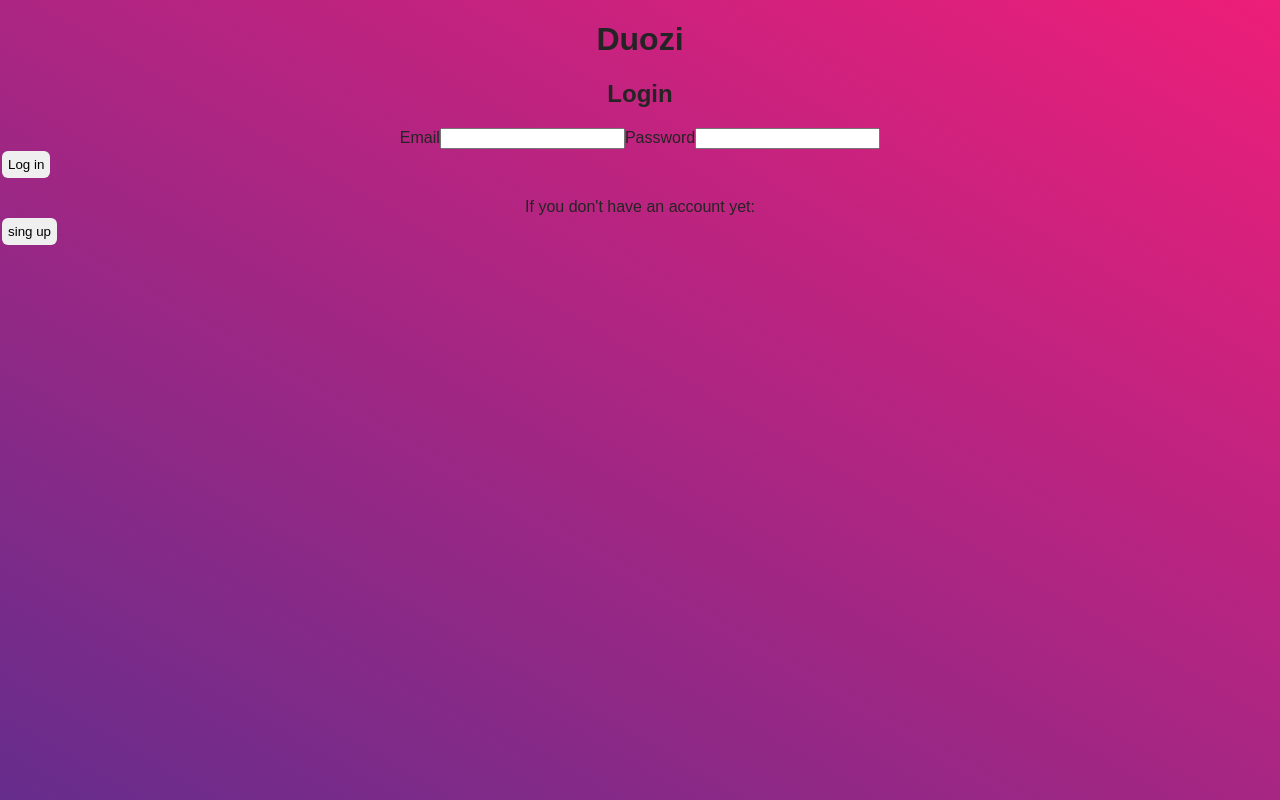
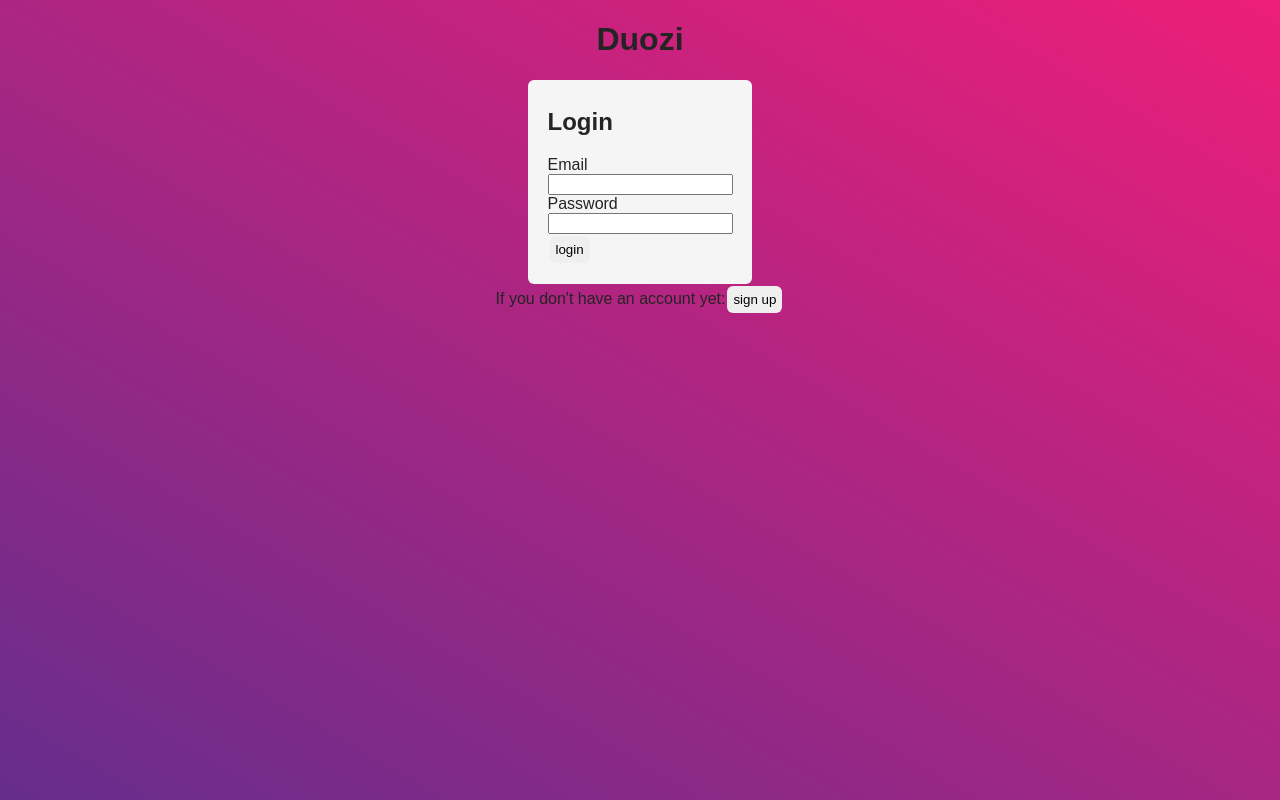
Before and after one commit to Sxubas/duozi-web, a React (Create React App) app in the folder frontend/: page / in a window 1280 px wide. Built offline with nearby package versions, Linux system fonts and the light colour scheme.

Commit message:
login.css

```diff
--- a/frontend/src/components/Duozi/Tools/Tools.js
+++ b/frontend/src/components/Duozi/Tools/Tools.js
@@ -72,8 +72,8 @@ class Tools extends Component {
       <div>
         <button onClick={() => this.props.navigate('home', {})}>
           <i className='material-icons'>arrow_back</i>
+          <span>Home</span>
         </button>
-        <label>Home</label>
       </div>
     );
     const searchBar = (
@@ -84,7 +84,7 @@ class Tools extends Component {
             value={this.state.text}
             onChange={this.handleChangeText.bind(this)}
           />
-          <button onClick={() => this.ComponentDidMount()}>Search</button>
+          <button onClick={() => this.ComponentDidMount()}><i className="material-icons">search</i>Search</button>
         </div>
       </div>
     );
--- /dev/null
+++ b/frontend/src/components/Login/Login.css
@@ -0,0 +1,26 @@
+.login-register-change-container {
+    display: flex;
+    justify-content: center;
+    flex-wrap: nowrap;
+    align-items: center;
+}
+
+.login-modal-container {
+    display: flex;
+    flex-flow: column;
+    justify-content: flex-start;
+    flex-wrap: nowrap;
+    align-items: flex-start;
+    width: fit-content;
+    padding: 1.2rem;
+    padding-top: 0.5rem;
+    background-color: whitesmoke;
+    border-radius: 6px;
+}
+
+.login-flex-container {
+    display: flex;
+    flex-flow: column;
+    justify-content: center;
+    align-items: center;
+}
--- a/frontend/src/components/Login/Login.js
+++ b/frontend/src/components/Login/Login.js
@@ -1,5 +1,6 @@
 import React, { Component } from 'react';
 import PropTypes from 'prop-types';
+import './Login.css';
 
 class Login extends Component {
   constructor(props) {
@@ -60,26 +61,26 @@ class Login extends Component {
   }
 
   render() {
-    const title = this.state.singUp ? 'Sing Up' : 'Login';
+    const title = this.state.singUp ? 'Sign Up' : 'Login';
     const msg = this.state.singUp ? 'If you already have an account: ' : 'If you don\'t have an account yet: ';
-    const buttonMsg = this.state.singUp ? 'login' : 'sing up';
+    const buttonMsg = !this.state.singUp ? 'login' : 'sign up';
+    const buttonChangeMsg = this.state.singUp ? 'login' : 'sign up';
     return (
       <div className='login-container'>
         <h1>Duozi</h1>
+        <div className='login-flex-container'>
           <div className='login-modal-container'>
             <h2>{title}</h2>
             <label>Email</label>
             <input type="text" placeholder="" value={this.state.email} onChange={this.handleChangeEmail.bind(this)}/>
-
             <label>Password</label>
             <input type="password" value={this.state.password} onChange={this.handleChangePassword.bind(this)}/>
-
-          <button className="login-button" onClick={this.tryLogin.bind(this)}>Log in</button>
+            <button className="login-button" onClick={this.tryLogin.bind(this)}>{buttonMsg}</button>
           </div>
-        <br/>
           <div className='login-register-change-container'>
             <span>{msg}</span>
-          <button onClick={() => this.setState({singUp: !this.state.singUp, email: '', password: ''})}>{buttonMsg}</button>
+            <button onClick={() => this.setState({singUp: !this.state.singUp, email: '', password: ''})}>{buttonChangeMsg}</button>
+          </div>
         </div>
       </div>
     );
```
Lines whose indentation alone changed are shown as unchanged.
